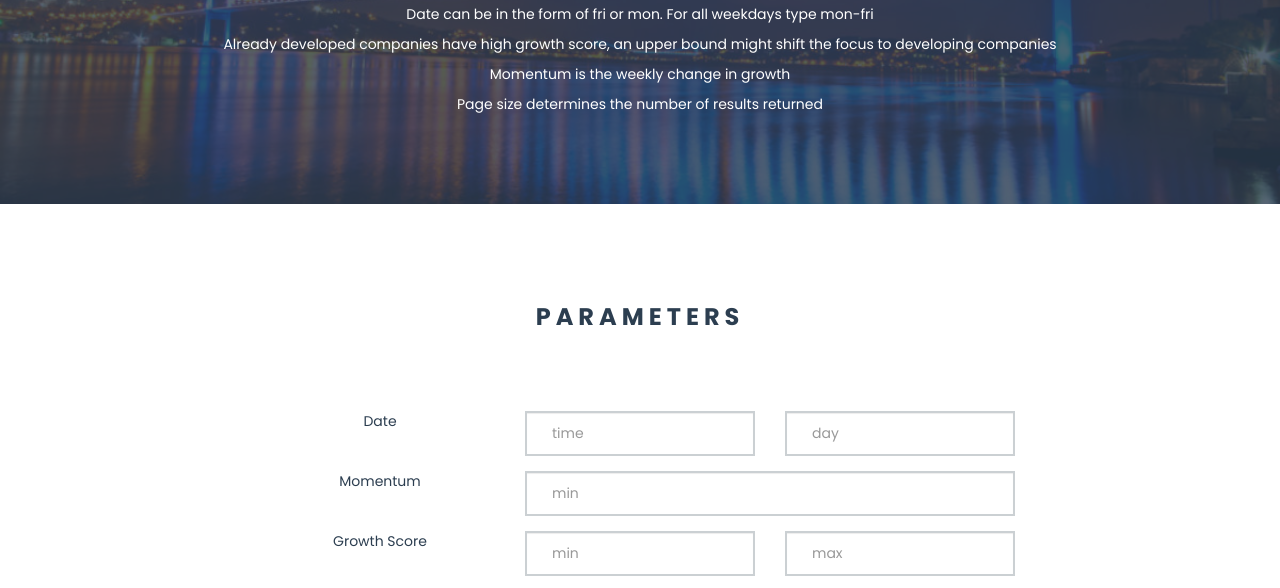
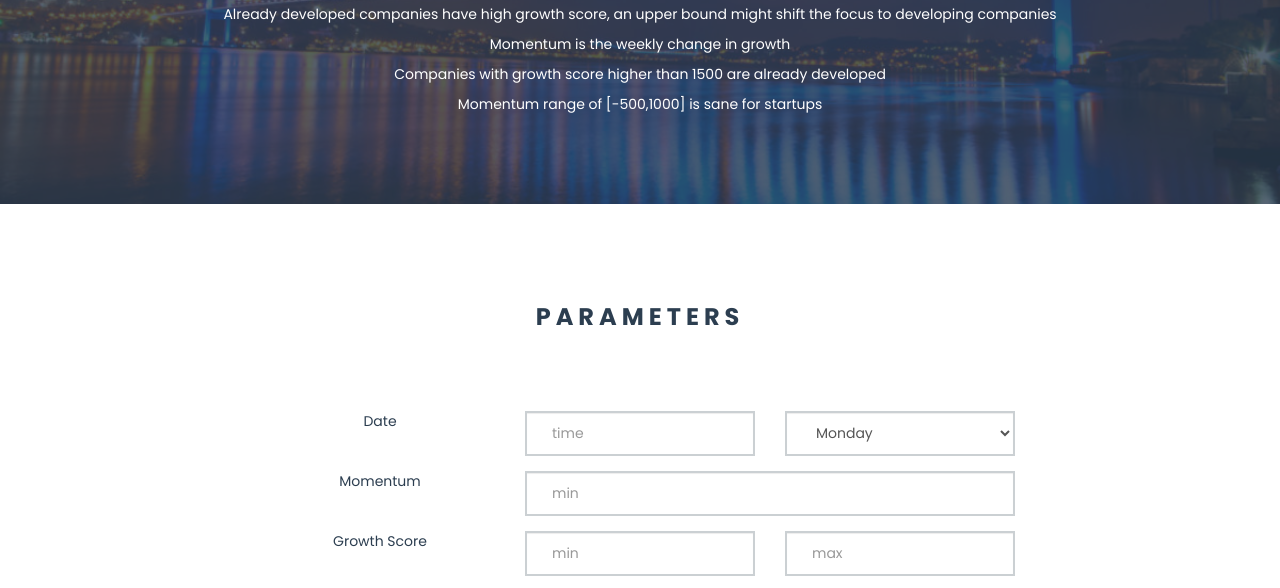
Before and after one commit to altaykerem/CompanyFeed, a website: page DBServer/index.html in a window 1280 px wide. Shown: the part 358-946 px from the top of the page. Drawn offline with nearby package versions, Linux system fonts and the light colour scheme; no server answers.

Commit message:
UI modify

```diff
--- a/DBServer/index.html
+++ b/DBServer/index.html
@@ -44,10 +44,10 @@
   						<h2 class="section-title">Query Control</h2>
 						<p class="section-description">Design your search parameters for the best fit</p>
 						<h2>Notes</h2>
-						<p>Date can be in the form of fri or mon. For all weekdays type mon-fri</p>
 						<p>Already developed companies have high growth score, an upper bound might shift the focus to developing companies</p>
 						<p>Momentum is the weekly change in growth</p>
-						<p>Page size determines the number of results returned</p>
+						<p>Companies with growth score higher than 1500 are already developed</p>
+						<p>Momentum range of [-500,1000] is sane for startups</p>
   					</div>
   				</div>
   			</div>
@@ -71,7 +71,16 @@
 									<input class="form-control" id="time" name="time" placeholder="time" type="text" />
 								</div>
 								<div class="col-md-4 form-group">
-									<input class="form-control" id="day" name="day" placeholder="day" type="text" />
+									<select class="form-control" id="day" name="day" placeholder="day">
+										<option value="mon">Monday</option>
+										<option value="tue">Tuesday</option>
+										<option value="wed">Wednesday</option>
+										<option value="thu">Thursday</option>
+										<option value="fri">Friday</option>
+										<option value="sat">Saturday</option>
+										<option value="sun">Sunday</option>
+										<option value="mon-fri">Weekdays</option>
+									</select>
 								</div>
 							</div>
 
@@ -98,7 +107,7 @@
 
 							<div class="row">
 								<div class="col-md-4">
-									<p class="text-center">Page Size</p>
+									<p class="text-center">Number of Results</p>
 								</div>
 								<div class="col-md-8 form-group">
 									<input class="form-control" id="query-size" name="query-size" value="10" type="text" />
--- a/package.json
+++ b/package.json
@@ -12,6 +12,7 @@
   "author": "kaltay",
   "license": "ISC",
   "dependencies": {
-    "express": "^4.16.3"
+    "express": "^4.16.3",
+    "npm": "^6.2.0"
   }
 }
```
Also changed, not shown: 1 other file.
